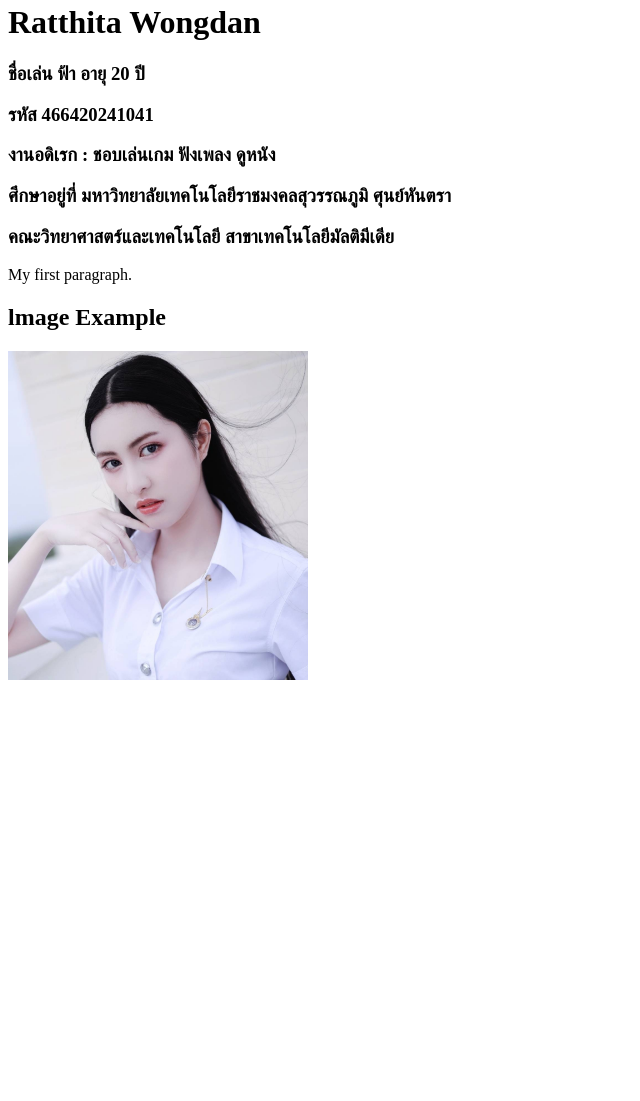
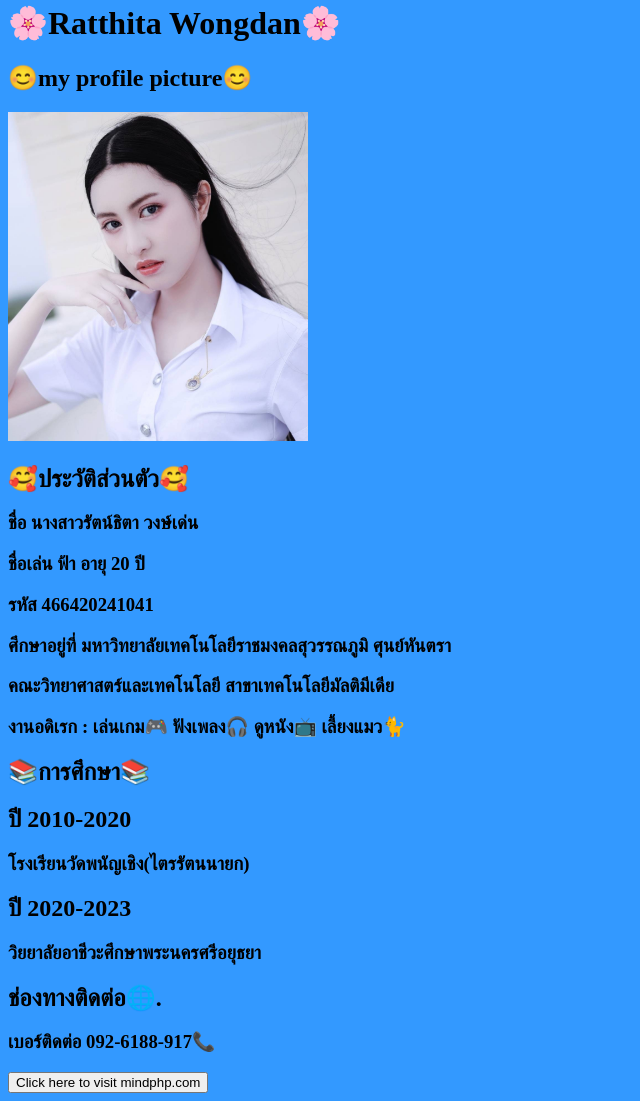
Before and after one commit to 041Ratthita/Ratthita, a plain HTML site: page index.html in a window 1280 px wide. Shown: the part 17-1118 px from the top of the page, without its empty margins (0-640 px from the left). Before the commit the page ends 800 px from the top, so only its background shows below. Drawn offline with Linux system fonts and the light colour scheme; files whose address does not match are found by name.

Commit message:
Add files via upload

```diff
--- a/index.html
+++ b/index.html
@@ -5,19 +5,29 @@
     <title>Ratthita Wongdan</title>
 </head>
 
-<body>
+<body style="background-color :#39f;">
 
-<h1>Ratthita Wongdan</h1>
+<h1>🌸Ratthita Wongdan🌸</h1>
+
+<h2>😊my profile picture😊</h2>
+<img src=file:///D:/041%20%E0%B8%A3%E0%B8%B1%E0%B8%95%E0%B8%99%E0%B9%8C%E0%B8%98%E0%B8%B4%E0%B8%95%E0%B8%B2%20%E0%B8%87%E0%B8%B2%E0%B8%99%E0%B9%80%E0%B8%A7%E0%B9%87%E0%B8%9A/48992.jpg style="width: 300px; height: auto;">
+<h2>🥰ประวัติส่วนตัว🥰</h2>
+<h3>ชื่อ นางสาวรัตน์ธิตา วงษ์เด่น</h3>
 <h3>ชื่อเล่น ฟ้า อายุ 20 ปี</h3>
 <h3>รหัส 466420241041</h3>
-<h3>งานอดิเรก : ชอบเล่นเกม ฟังเพลง ดูหนัง</h3>
 <h3>ศึกษาอยู่ที่ มหาวิทยาลัยเทคโนโลยีราชมงคลสุวรรณภูมิ ศุนย์หันตรา</h3>
 <h3>คณะวิทยาศาสตร์และเทคโนโลยี สาขาเทคโนโลยีมัลติมีเดีย</h3>
+<h3>งานอดิเรก : เล่นเกม🎮 ฟังเพลง🎧 ดูหนัง📺 เลี้ยงแมว🐈 </h3>
+<h2>📚การศึกษา📚</h2>
+<h2>ปี 2010-2020</h3>
+<h3>โรงเรียนวัดพนัญเชิง(ไตรรัตนนายก)</h3>
+<h2>ปี 2020-2023</h3>
+<h3>วิยยาลัยอาชีวะศึกษาพระนครศรีอยุธยา</h3>
 
-<p>My first paragraph.</p>
+<h2>ช่องทางติดต่อ🌐.</h2>
+<h3>เบอร์ติดต่อ 092-6188-917📞</h3>
 
-<h2>lmage Example</h2>
-<img src=file:///D:/041%20%E0%B8%A3%E0%B8%B1%E0%B8%95%E0%B8%99%E0%B9%8C%E0%B8%98%E0%B8%B4%E0%B8%95%E0%B8%B2%20%E0%B8%87%E0%B8%B2%E0%B8%99%E0%B9%80%E0%B8%A7%E0%B9%87%E0%B8%9A/48992.jpg style="width: 300px; height: auto;">
+<a href="https://www.facebook.com/fah.ratthita"" target="_blank"></a><button>Click here to visit mindphp.com </button>
 
 </body>
 </html>
```
